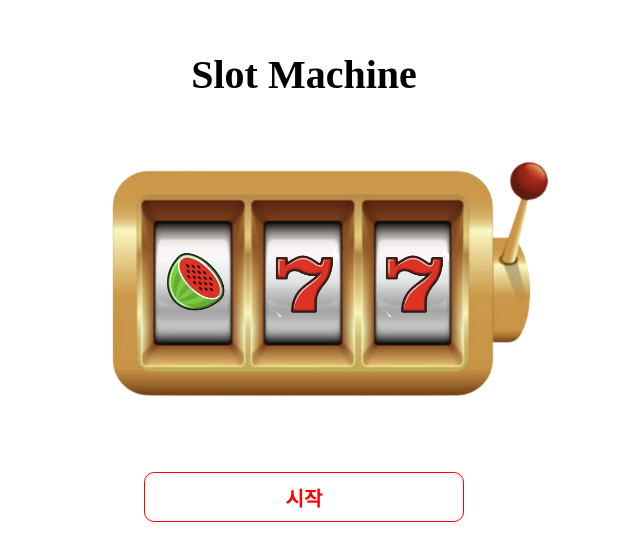
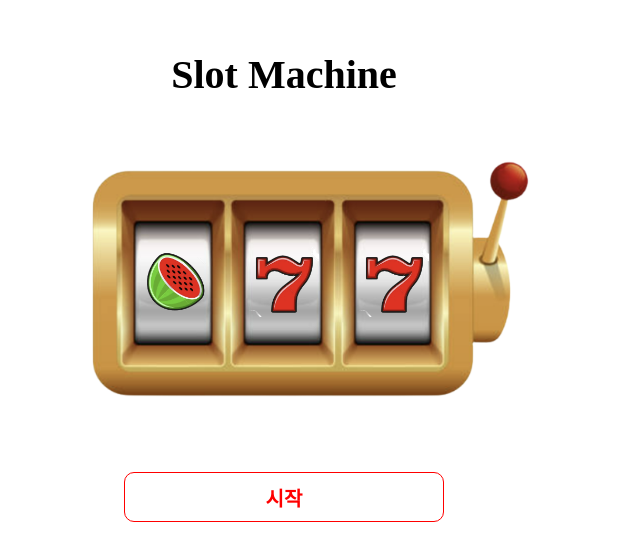
Before and after one commit to kkkimjiyong/SlotMachine_React, a React (Vite) app: page / in a window 1280 px wide. Shown: the part 126-686 px from the top of the page, without its empty margins (364-1004 px from the left). Built offline with nearby package versions, Linux system fonts and the light colour scheme.

Commit message:
fix: 레이아웃 가운데로 수정중

```diff
--- a/src/App.tsx
+++ b/src/App.tsx
@@ -214,7 +214,6 @@ function App() {
               "1",
               "2",
               "0",
-
               "3",
               "4",
               "1",
@@ -243,7 +242,7 @@ const TextAni = keyframes`
   transform: translateY(0);
 }
 100% {
-  transform: translateY(-1500px);
+  transform: translateY(-2100px);
 }
 `;
 
@@ -273,7 +272,6 @@ const Title = styled.h1`
 `;
 
 const Container = styled.div`
-  margin-left: 20px;
   width: 100vw;
   height: 100vh;
   min-height: 510px;
```
